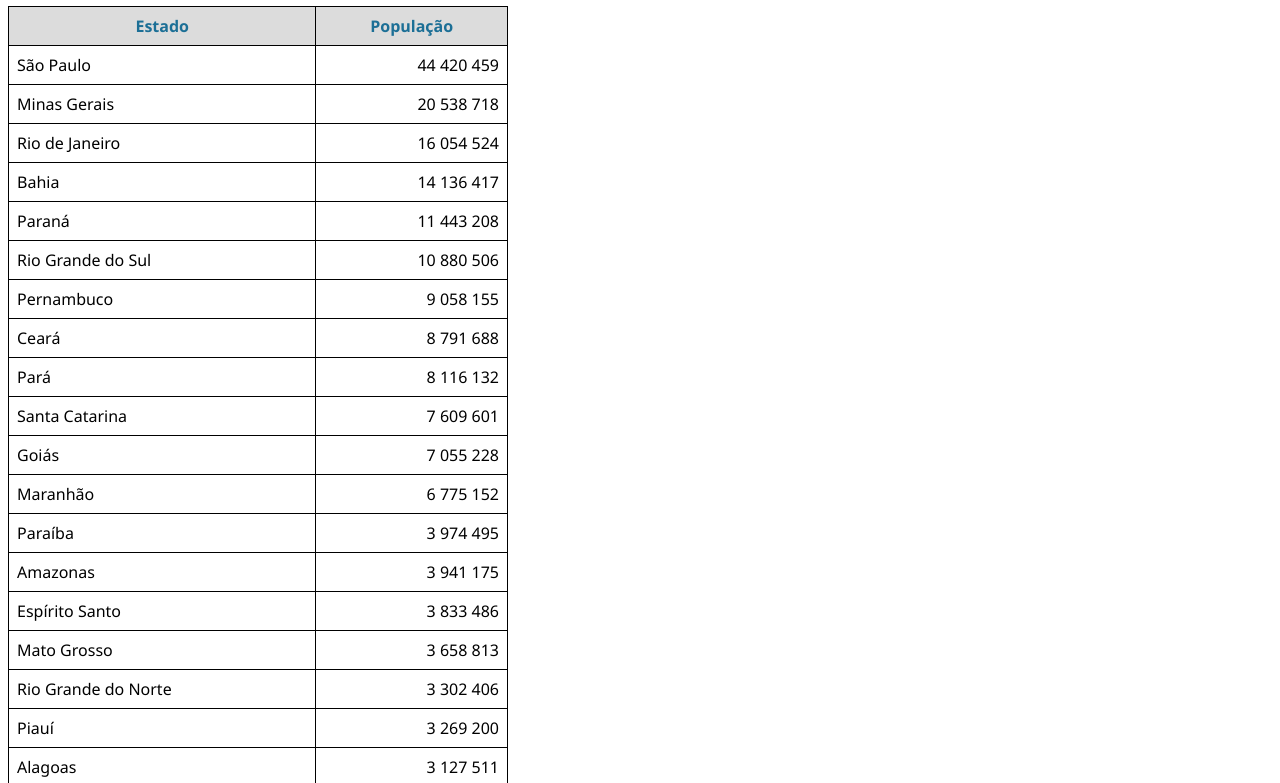
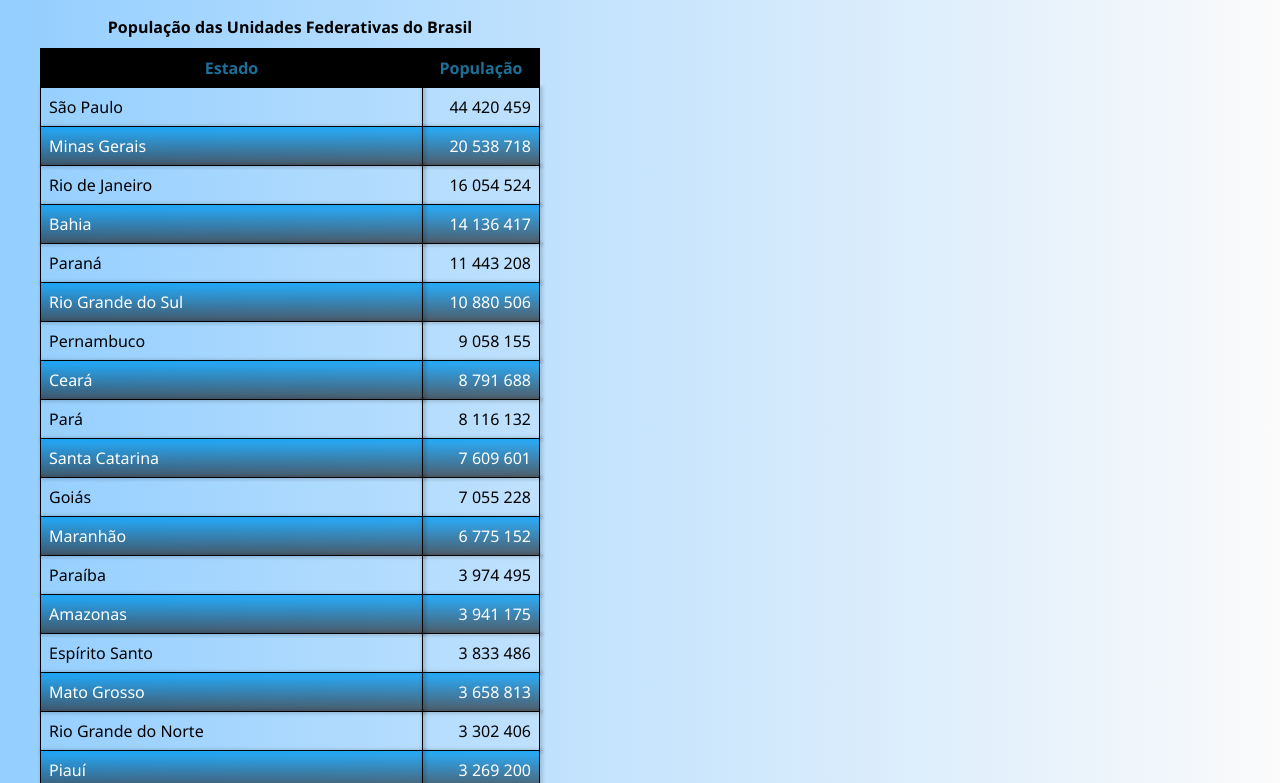
Before and after one commit to mauriciorodrigues-dev/html-css, a plain HTML site: page exercícios/ex023/tabela002.html in a window 1280 px wide. Shown: the part 80-863 px from the top of the page. Drawn offline with Linux system fonts and the light colour scheme.

Commit message:
Update tabela002.html

```diff
--- a/exercícios/ex023/tabela002.html
+++ b/exercícios/ex023/tabela002.html
@@ -1,33 +1,58 @@
 <!DOCTYPE html>
 <html lang="pt-br">
   <head>
-    <meta charset="UTF-8">
-    <meta name="viewport" content="width=device-width, initial-scale=1.0">
+    <meta charset="UTF-8" />
+    <meta name="viewport" content="width=device-width, initial-scale=1.0" />
     <title>Tabelas</title>
     <style>
-        body{
-            font-family: 'Segoe UI', Tahoma, Geneva, Verdana, sans-serif;
+      body {
+        font-family: "Segoe UI", Tahoma, Geneva, Verdana, sans-serif;
+        max-width: 1200px;
+        margin: auto;
+        background-image: linear-gradient(to right, rgba(0, 140, 255, 0.425), rgba(247, 246, 246, 0.5));
+        height: 200vh;
       }
 
-        table{
+      table {
         width: 500px;
         border-collapse: collapse;
+        position: relative;
       }
 
-        thead, tfoot{
+      thead,
+      tfoot {
         background-color: #ccccccb0;
         color: #1c6f96;
       }
 
-        td, th{
+      tbody tr:nth-child(even){
+        background-image: linear-gradient(to bottom, rgba(0, 162, 255, 0.781), rgba(0, 0, 0, 0.582));
+        color: #fff;
+
+      }
+
+      thead tr th{
+        position: sticky;
+        top: -1px;
+        background-color: #000000;
+      }
+
+      td,
+      th {
         border: 1px solid black;
         padding: 0.5rem;
+        box-shadow: 1px 1px 3px 2px rgba(0, 0, 0, 0.144);
+
       }
 
-        .num{
+      caption {
+        padding: 10px 0;
+        font-weight: bold;
+      }
+
+      .num {
         text-align: right;
       }
-
     </style>
   </head>
   <body>
@@ -35,6 +60,7 @@
     <!--
         Anatomia para tabelas Grandes
         table
+            Caption (Legenda)
             Thead
                 tr, td, th
             tBody
@@ -43,10 +69,13 @@
                 tr, td, th
      -->
     <table>
+      <caption>
+        População das Unidades Federativas do Brasil
+      </caption>
       <thead>
         <tr>
-                <th>Estado</th>
-                <th>População</th>
+          <th scope="col">Estado</th>
+          <th scope="col" style="width: 100px">População</th>
         </tr>
       </thead>
       <tbody>
@@ -161,11 +190,10 @@
       </tbody>
       <tfoot>
         <tr>
-                <th>Total de Habitantes</th>
+          <th scope="row">Total de Habitantes</th>
           <td class="num"><strong>203 062 512</strong></td>
         </tr>
       </tfoot>
     </table>
-
   </body>
 </html>
```
Lines whose indentation alone changed are shown as unchanged.
